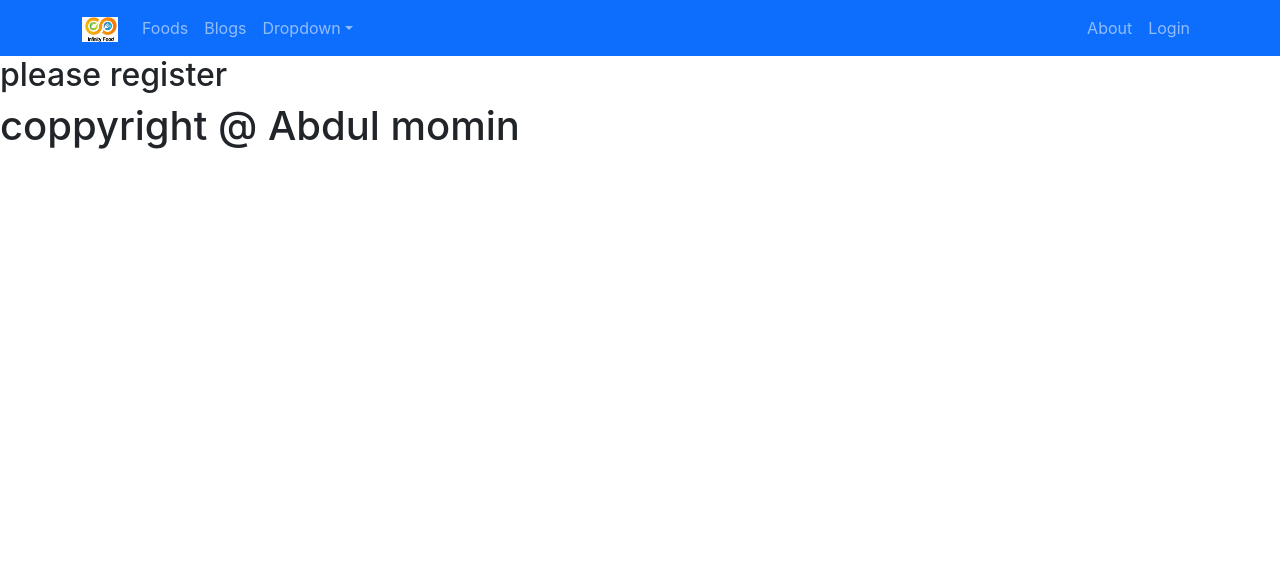
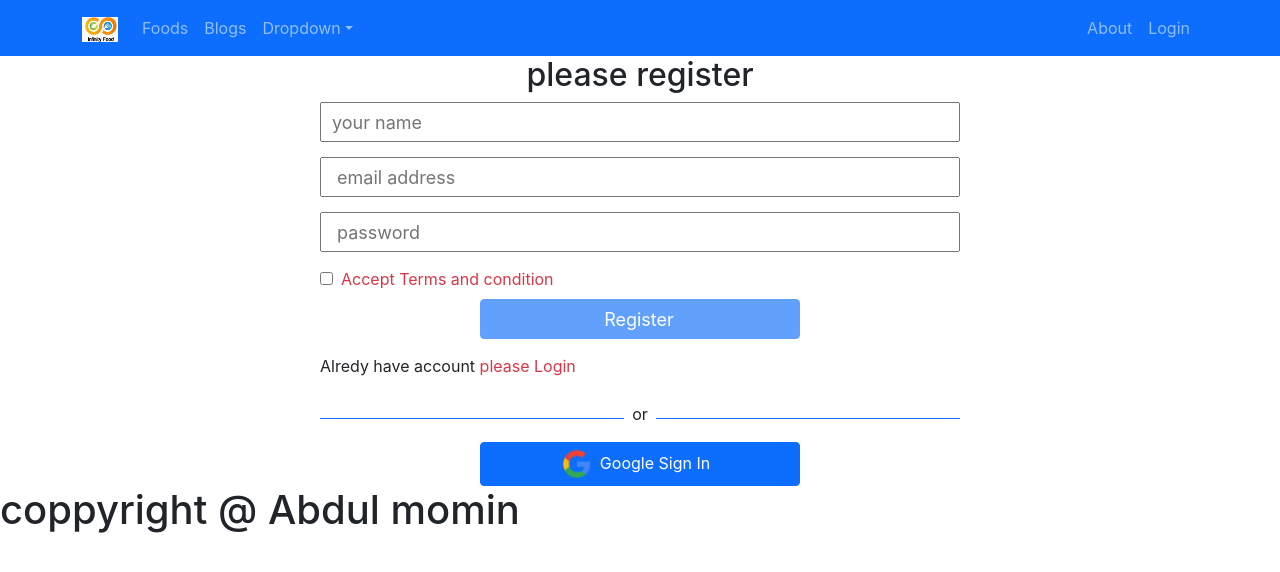
Before and after one commit to momin109/independent-service-provider-ten, a React (Create React App) app: page /register in a window 1280 px wide. Shown: the top 572 px of the page. Built offline with nearby package versions, Linux system fonts and the light colour scheme; no server answers.

Commit message:
login comfrim

```diff
--- a/package.json
+++ b/package.json
@@ -11,6 +11,7 @@
     "react": "^18.0.0",
     "react-bootstrap": "^2.2.3",
     "react-dom": "^18.0.0",
+    "react-firebase-hooks": "^5.0.3",
     "react-router-dom": "^6.3.0",
     "react-scripts": "5.0.1",
     "web-vitals": "^2.1.4"
--- a/src/App.js
+++ b/src/App.js
@@ -2,12 +2,14 @@
 import { Route, Routes } from 'react-router-dom';
 import './App.css';
 import About from './Pages/About/About';
+import Checkout from './Pages/Checkout/Checkout/Checkout';
 import FoodDetail from './Pages/FoodDetail/FoodDetail';
 
 
 import Home from './Pages/Home/Home/Home';
 import Login from './Pages/Login/Login/Login';
 import Register from './Pages/Login/Register/Register';
+import RequiredAuth from './Pages/Login/RequireAuth/RequiredAuth';
 import Footer from './Pages/Shared/Footer/Footer';
 import Header from './Pages/Shared/Header/Header';
 import NotFound from './Pages/Shared/NotFound/NotFound';
@@ -21,9 +23,15 @@
         <Route path='/' element={<Home></Home>}></Route>
         <Route path='/home' element={<Home></Home>}></Route>
         <Route path='/food/:foodId' element={<FoodDetail></FoodDetail>}></Route>
-        <Route path='about' element={<About></About>}></Route>
+        <Route path='/about' element={<About></About>}></Route>
+
         <Route path='/login' element={<Login></Login>}></Route>
         <Route path='/register' element={<Register></Register>}></Route>
+        <Route path='/checkout' element={
+          <RequiredAuth>
+            <Checkout></Checkout>
+          </RequiredAuth>
+        }></Route>
         <Route path='*' element={<NotFound></NotFound>}></Route>
       </Routes>
       <Footer></Footer>
--- /dev/null
+++ b/src/Pages/Checkout/Checkout/Checkout.js
@@ -0,0 +1,11 @@
+import React from 'react';
+
+const Checkout = () => {
+    return (
+        <div>
+            <h2>Please Chackout your order</h2>
+        </div>
+    );
+};
+
+export default Checkout;
--- a/src/Pages/FoodDetail/FoodDetail.js
+++ b/src/Pages/FoodDetail/FoodDetail.js
@@ -1,11 +1,16 @@
 import React from 'react';
-import { useParams } from 'react-router-dom';
+import { Link, useParams } from 'react-router-dom';
 
 const FoodDetail = () => {
     const { foodId } = useParams();
     return (
         <div>
             <h2>wellcome to fooddeatil: {foodId}</h2>
+            <div className='text-center'>
+                <Link to="checkout">
+                    <button className='btn btn-primary'>Proceed Checkout</button>
+                </Link>
+            </div>
         </div>
     );
 };
--- a/src/Pages/Login/Login/Login.js
+++ b/src/Pages/Login/Login/Login.js
@@ -1,22 +1,53 @@
+import { async } from '@firebase/util';
 import React, { useRef } from 'react';
 import { Button, Form } from 'react-bootstrap';
-import { useNavigate } from 'react-router-dom';
+import { useSendPasswordResetEmail, useSignInWithEmailAndPassword } from 'react-firebase-hooks/auth';
+import { Link, useLocation, useNavigate } from 'react-router-dom';
+import auth from '../../../firebase.init';
+import SocialLogin from '../SocialLogin/SocialLogin';
 
 const Login = () => {
     const emailRef = useRef('');
     const passwordRef = useRef('');
-    const navigate = useNavigate()
+    const navigate = useNavigate();
+    const location = useLocation();
+    let from = location.state?.from?.pathname || "/"
+    let errorElement;
+    const [
+        signInWithEmailAndPassword,
+        user,
+        loading,
+        error,
+    ] = useSignInWithEmailAndPassword(auth);
+
+    const [sendPasswordResetEmail, sending] = useSendPasswordResetEmail(auth);
+
+    if (user) {
+        navigate(from, { replace: true });
+    }
+
+    if (error) {
+        errorElement = <p className='text-danger'>Error: {error.message}</p>
+    }
 
     const handlesubmit = event => {
         event.preventDefault();
         const email = emailRef.current.value;
         const password = passwordRef.current.value;
 
-        console.log(email, password)
+        signInWithEmailAndPassword(email, password);
     }
 
+
+
     const navigateRegister = event => {
-        navigate('/register')
+        navigate('/register');
+    }
+
+    const resetPassword = async () => {
+        const email = emailRef.current.value;
+        await sendPasswordResetEmail(email);
+        alert('Sent Email')
     }
 
 
@@ -36,14 +67,15 @@
                     <Form.Label>Password</Form.Label>
                     <Form.Control ref={passwordRef} type="password" placeholder="Password" required />
                 </Form.Group>
-                <Form.Group className="mb-3" controlId="formBasicCheckbox">
-                    <Form.Check type="checkbox" label="Check me out" />
-                </Form.Group>
-                <Button variant="primary" type="submit">
-                    Submit
+
+                <Button variant="primary w-50 mx-auto d-block" type="submit">
+                    Login
                 </Button>
             </Form>
-            <p>new an account <span className='text-danger' onClick={navigateRegister}>please register</span></p>
+            {errorElement}
+            <p>new an account <Link to='/register' className='text-primary pe-auto text-decoration-none' onClick={navigateRegister}>please register</Link></p>
+            <p>Forget Password? <Link to='/register' className='text-primary pe-auto text-decoration-none' onClick={resetPassword}>Reset password</Link></p>
+            <SocialLogin></SocialLogin>
         </div>
     );
 };
--- /dev/null
+++ b/src/Pages/Login/Register/Register.css
@@ -0,0 +1,13 @@
+.register-form {
+    margin: 0 auto;
+    width: 50%;
+}
+
+.register-form input:not([type=checkbox]) {
+    display: block;
+    width: 100%;
+    height: 40px;
+    padding-left: 10px;
+    font-size: 18px;
+    margin-bottom: 15px;
+}
--- a/src/Pages/Login/Register/Register.js
+++ b/src/Pages/Login/Register/Register.js
@@ -1,9 +1,58 @@
-import React from 'react';
+import React, { useState } from 'react';
+import { Link, useNavigate } from 'react-router-dom';
+import { useCreateUserWithEmailAndPassword, useUpdateProfile } from 'react-firebase-hooks/auth';
+import './Register.css';
+import auth from '../../../firebase.init';
+import SocialLogin from '../SocialLogin/SocialLogin';
+import { async } from '@firebase/util';
 
 const Register = () => {
+    const [agree, setAgree] = useState(false)
+    const [
+        createUserWithEmailAndPassword,
+        user,
+        loading,
+        error,
+    ] = useCreateUserWithEmailAndPassword(auth, { sendEmailVerification: true });
+    const [updateProfile, updating, updateError] = useUpdateProfile(auth)
+    const navigate = useNavigate()
+    const navigateLogin = () => {
+        navigate('/login');
+    }
+
+    if (user) {
+        console.log('user', user)
+    }
+
+    const handleRegister = async (event) => {
+        event.preventDefault();
+        const name = event.target.name.value;
+        const email = event.target.email.value;
+        const password = event.target.password.value;
+        // const agree = event.target.terms.checked;
+
+        await createUserWithEmailAndPassword(email, password);
+        await updateProfile({ displayName: name });
+        console.log('Update profile');
+        navigate('/home')
+    }
+
+
     return (
-        <div>
-            <h2>please register</h2>
+        <div className='register-form'>
+            <h2 style={{ textAlign: 'center' }}>please register</h2>
+            <form onSubmit={handleRegister} >
+                <input type="text" name="name" id="" placeholder='your name' />
+
+                <input type="email" name="email" id="" placeholder=' email address' />
+
+                <input type="password" name="password" id="" placeholder=' password' />
+                <input onClick={() => setAgree(!agree)} type="checkbox" name="terms" id="terms" />
+                <label className={agree ? 'ps-2 text-primary' : 'ps-2 text-danger'} htmlFor="terms">Accept Terms and condition</label>
+                <input disabled={!agree} className='btn btn-primary primary w-50 mx-auto d-block text-white mt-2' type="submit" value="Register" />
+            </form>
+            <p>Alredy have account <Link to='/login' className='text-danger pe-auto text-decoration-none' onClick={navigateLogin}>please Login</Link></p>
+            <SocialLogin></SocialLogin>
         </div>
     );
 };
--- /dev/null
+++ b/src/Pages/Login/RequireAuth/RequiredAuth.js
@@ -0,0 +1,20 @@
+import React from 'react';
+import { useAuthState } from 'react-firebase-hooks/auth';
+import { Navigate, useLocation } from 'react-router-dom';
+import auth from '../../../firebase.init';
+import Loading from '../../Shared/Loading/Loading';
+
+const RequiredAuth = ({ children }) => {
+    const [user, loading] = useAuthState(auth);
+    console.log('inside requires auth', user)
+    const location = useLocation();
+    if (loading) {
+        return <Loading></Loading>
+    }
+    if (!user) {
+        return <Navigate to="/login" state={{ from: location }} replace />
+    }
+    return children;
+};
+
+export default RequiredAuth;
--- /dev/null
+++ b/src/Pages/Login/SocialLogin/SocialLogin.js
@@ -0,0 +1,37 @@
+import React from 'react';
+import { useSignInWithGoogle } from 'react-firebase-hooks/auth';
+import { useNavigate } from 'react-router-dom';
+import auth from '../../../firebase.init';
+import google from '../../../image/googlelogo.png'
+
+const SocialLogin = () => {
+    const [signInWithGoogle, user, loading, error] = useSignInWithGoogle(auth);
+    const navigate = useNavigate();
+    let errorElement;
+    if (error) {
+        errorElement = <p className='text-danger'>Error: {error.message}</p>
+    }
+
+    if (user) {
+        navigate('/home')
+    }
+
+    return (
+        <div>
+            <div className='d-flex align-items-center'>
+                <div style={{ height: '1px' }} className='bg-primary w-50' ></div>
+                <p className='mt-2 px-2'>or</p>
+                <div style={{ height: '1px' }} className='bg-primary w-50' ></div>
+
+            </div>
+            {errorElement}
+            <div>
+                <button onClick={() => signInWithGoogle()} className='btn btn-primary w-50 d-block mx-auto'>
+                    <img style={{ width: '30px' }} src={google} alt="" />
+                    <span className='px-2'>Google Sign In</span></button>
+            </div>
+        </div>
+    );
+};
+
+export default SocialLogin;
--- a/src/Pages/Shared/Header/Header.js
+++ b/src/Pages/Shared/Header/Header.js
@@ -1,12 +1,21 @@
+import { signOut } from 'firebase/auth';
 import React from 'react';
 import { Container, Nav, Navbar, NavDropdown } from 'react-bootstrap';
+import { useAuthState } from 'react-firebase-hooks/auth';
 import { Link } from 'react-router-dom';
+import auth from '../../../firebase.init';
 
 
 
 import logo from '../../../image/logo.jpg'
 
 const Header = () => {
+    const [user] = useAuthState(auth);
+
+    const handleSignOut = () => {
+        signOut(auth);
+    }
+
     return (
         <>
 
@@ -31,9 +40,13 @@
                         </Nav>
                         <Nav>
                             <Nav.Link as={Link} to="about">About</Nav.Link>
-                            <Nav.Link as={Link} to="login">
-                                Login
-                            </Nav.Link>
+                            {
+                                user ?
+                                    <button className='btn tbn-link text-white' onClick={handleSignOut}>sign out</button>
+                                    :
+                                    <Nav.Link as={Link} to="/login">
+                                        Login
+                                    </Nav.Link>}
                         </Nav>
                     </Navbar.Collapse>
                 </Container>
--- /dev/null
+++ b/src/Pages/Shared/Loading/Loading.js
@@ -0,0 +1,12 @@
+import React from 'react';
+import { Spinner } from 'react-bootstrap';
+
+const Loading = () => {
+    return (
+        <div style={{ height: '400px' }} className='w-100 d-flex justify-content-center align-items-center'>
+            <Spinner animation="border" variant="primary" />
+        </div>
+    );
+};
+
+export default Loading;
```
Also changed, not shown: src/image/googlelogo.png (added), 1 other file (tests, documents, lock files or other folders).
